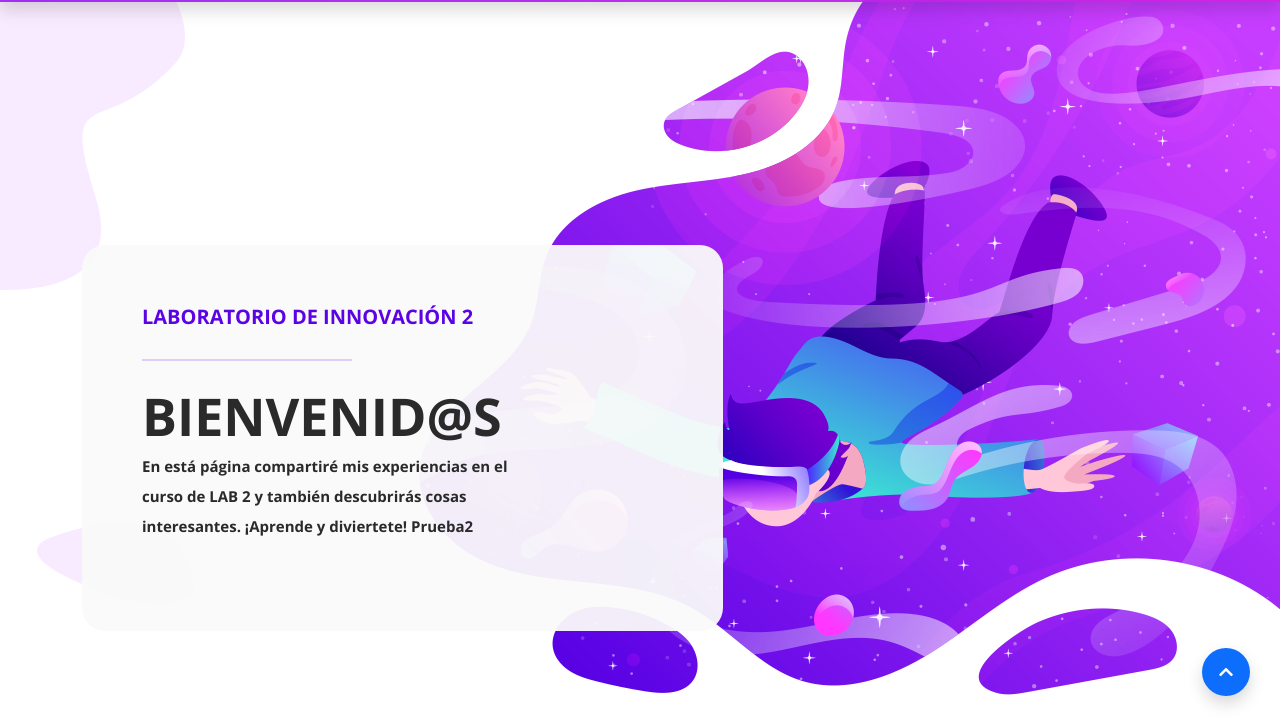
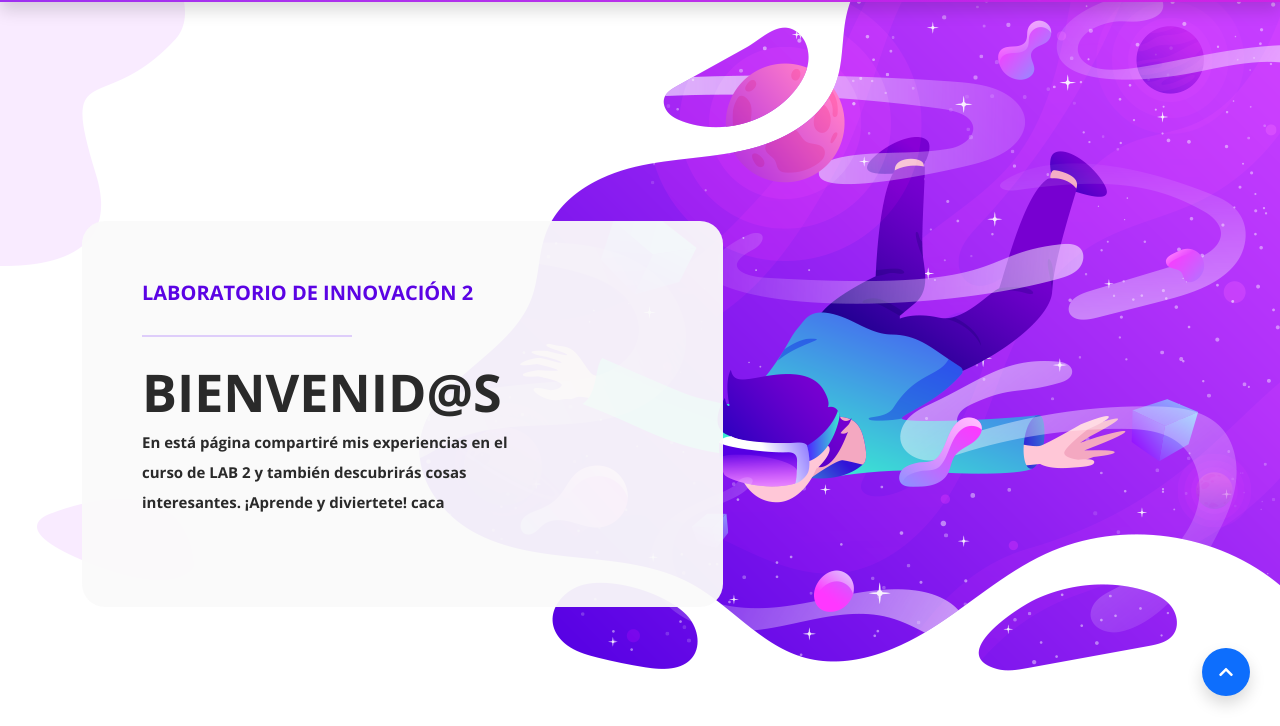
Before and after one commit to guerevalery/vagus-laboratorio-2, a website: page index.html in a window 1280 px wide. Shown: the part 74-800 px from the top of the page. Drawn offline with nearby package versions, Linux system fonts and the light colour scheme; files that its build step writes are made by us from their sources; files whose address does not match are found by name.

Commit message:
Update index.html

```diff
--- a/index.html
+++ b/index.html
@@ -2,7 +2,7 @@
 <html lang="en">
 <head>
     <meta charset="UTF-8">
-    <meta http-equiv="X-UA-Compatible" content="IE=edge">s
+    <meta http-equiv="X-UA-Compatible" content="IE=edge">
     <meta name="viewport" content="width=device-width, initial-scale=1">
     <title>Vagus, Laboratorio de Innovación 2</title>
     <link rel="stylesheet" href="assets/css/style.css">
@@ -58,7 +58,7 @@
             <h6>LABORATORIO DE  INNOVACIÓN 2</h6>
             <div class="line-dec"></div>
             <h4>BIENVENID@S
-            <p>En está página compartiré mis experiencias en el curso de LAB 2 y también descubrirás cosas interesantes. ¡Aprende y diviertete! Prueba2
+            <p>En está página compartiré mis experiencias en el curso de LAB 2 y también descubrirás cosas interesantes. ¡Aprende y diviertete! caca
            </p>
 
           </div>
```
